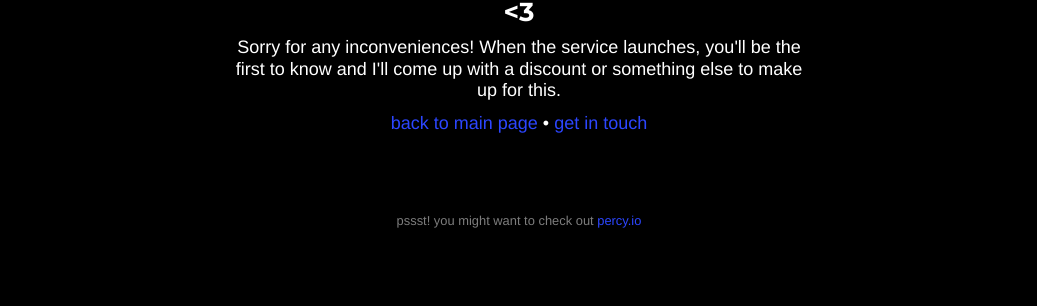
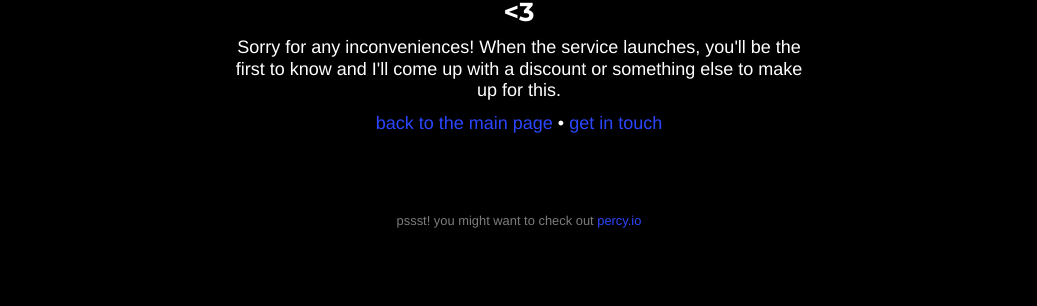
Before and after one commit to visualregression/visualregression.github.io, a Jekyll site: the page built from teaser.html, in a window 1280 px wide. Shown: the part 562-868 px from the top of the page, without its empty margins (121-1158 px from the left). Built offline with Jekyll 4.4.1, drawn with Linux system fonts in a browser that asks for light colours.

Commit message:
content: fix typos

```diff
--- a/_includes/pricing.html
+++ b/_includes/pricing.html
@@ -12,7 +12,7 @@
                     <h4 class="service-heading">Free for Open Source</h4>
                     <p class="text-muted">
                       We'd love to make this service free for the
-                      Open Source community. Right now we're serching for sponsors.
+                      Open Source community. Right now we're searching for sponsors.
                     </p>
                     <p>
                       <a href="#contact" id="contact-sponsor" class="page-scroll btn btn-default">become a sponsor</a>
--- a/_includes/setup.html
+++ b/_includes/setup.html
@@ -17,7 +17,7 @@
                     </p>
                 </div>
                 <div class="col-md-3">
-                    <h4 class="service-heading">Setup your project</h4>
+                    <h4 class="service-heading">Set up your project</h4>
                     <p class="text-muted">
                       In your project folder execute
                     </p>
--- a/teaser.html
+++ b/teaser.html
@@ -19,7 +19,7 @@ layout: default
             to make up for this.
           </p>
           <p>
-            <a href="/">back to main page</a> &bull;
+            <a href="/">back to the main page</a> &bull;
             <a href="mailto:visual-regression@xiphe.net">get in touch</a>
           </p>
           <p>&nbsp;</p>
```
